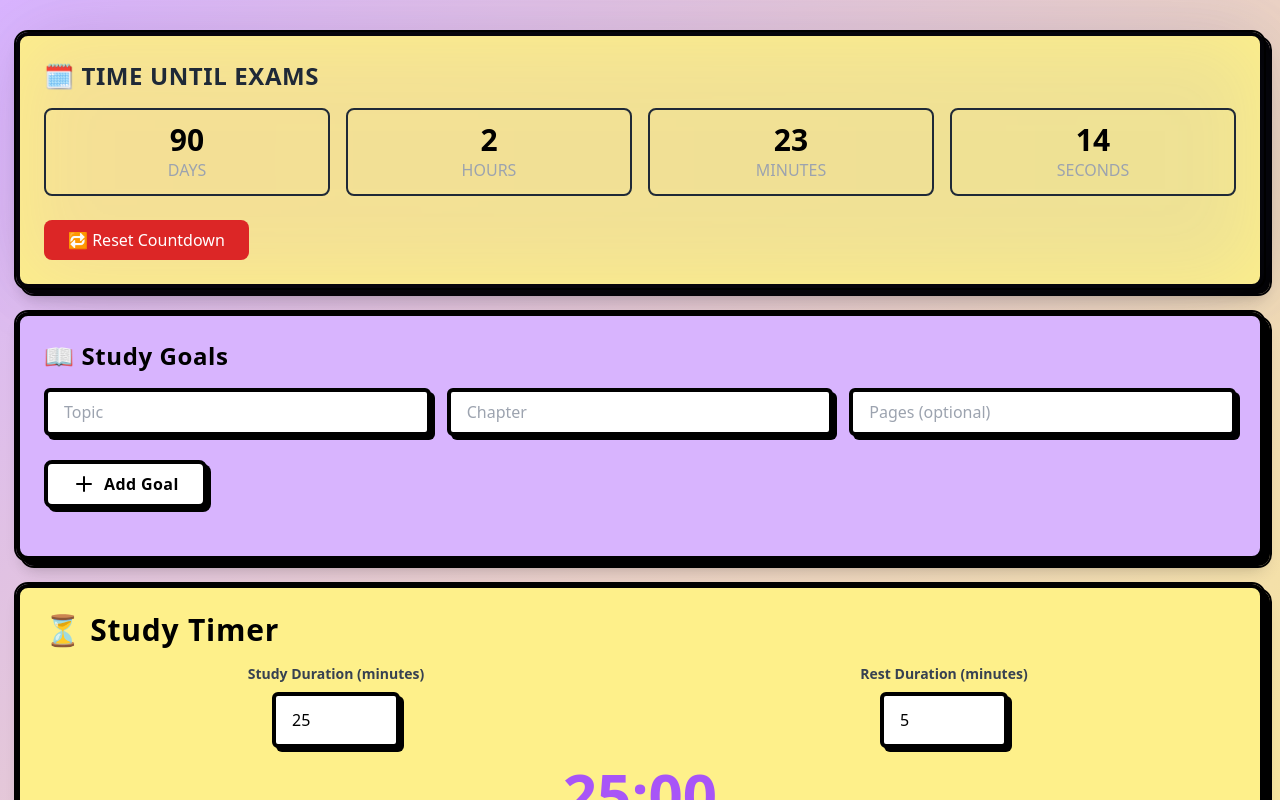
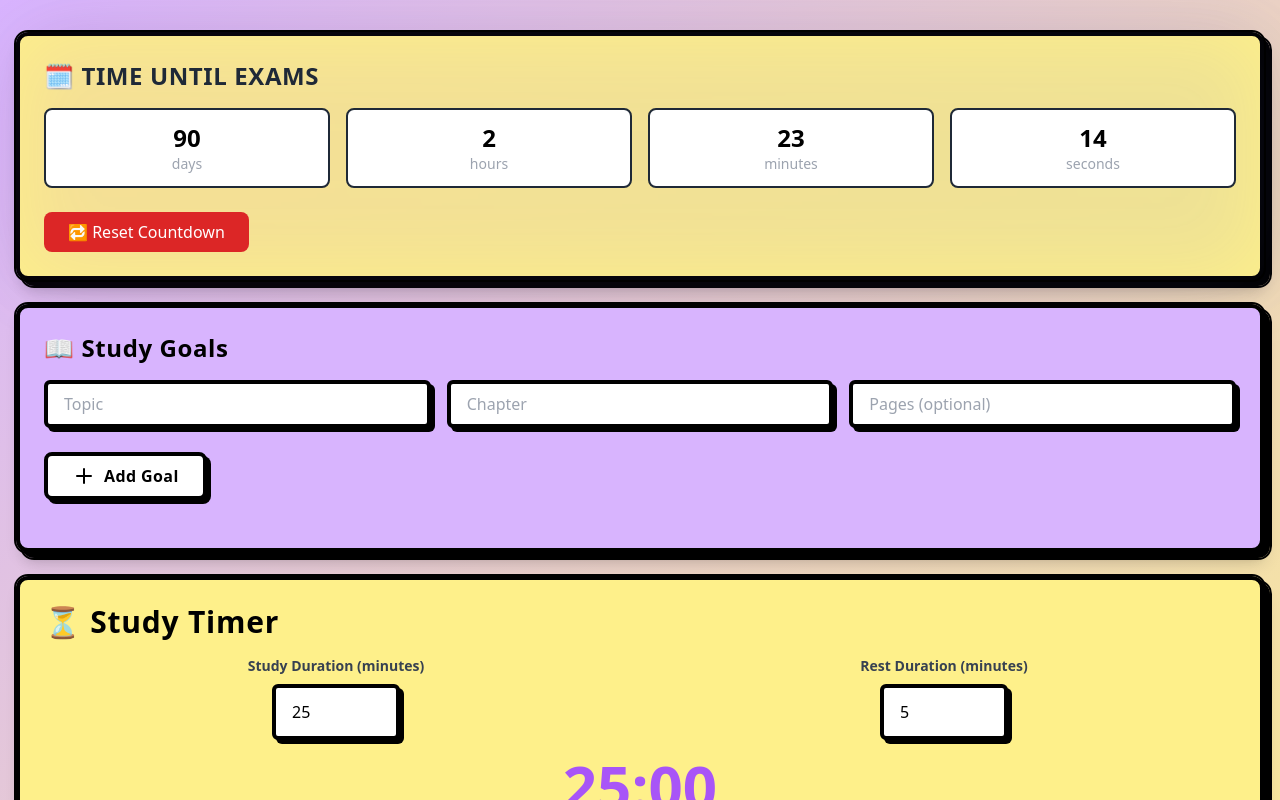
Before and after one commit to Babitdor/Janel-s_Companion_App, a React (Vite) app: page / in a window 1280 px wide. Both pictures are taken after a click on the button "🚀 Start Countdown". Shown: the top 800 px of the page. Built offline with nearby package versions, Linux system fonts and the light colour scheme.

Commit message:
Add files via upload

```diff
--- a/src/components/countdown.tsx
+++ b/src/components/countdown.tsx
@@ -89,7 +89,7 @@ const CountDown: React.FC = () => {
 
       <div className="flex items-center mb-4">
         <h2 className="text-2xl font-extrabold text-gray-800 uppercase tracking-wide  inline-block">
-        🗓 Time Until Exams
+          🗓 Time Until Exams
         </h2>
       </div>
 
@@ -127,12 +127,12 @@ const CountDown: React.FC = () => {
             {Object.entries(timeLeft).map(([unit, value]) => (
               <div
                 key={unit}
-                className="text-center border-2 border-gray-800 bg-white-900 rounded-lg p-3"
+                className="flex flex-col items-center justify-center border-2 border-gray-800 bg-white rounded-lg p-3"
               >
-                <div className="text-3xl font-bold text-neon-green drop-shadow-glow">
+                <div className="text-2xl font-bold text-neon-green drop-shadow-glow">
                   {value}
                 </div>
-                <div className="text-gray-400 uppercase">{unit}</div>
+                <div className="text-gray-400 text-sm">{unit}</div>
               </div>
             ))}
           </div>
```
